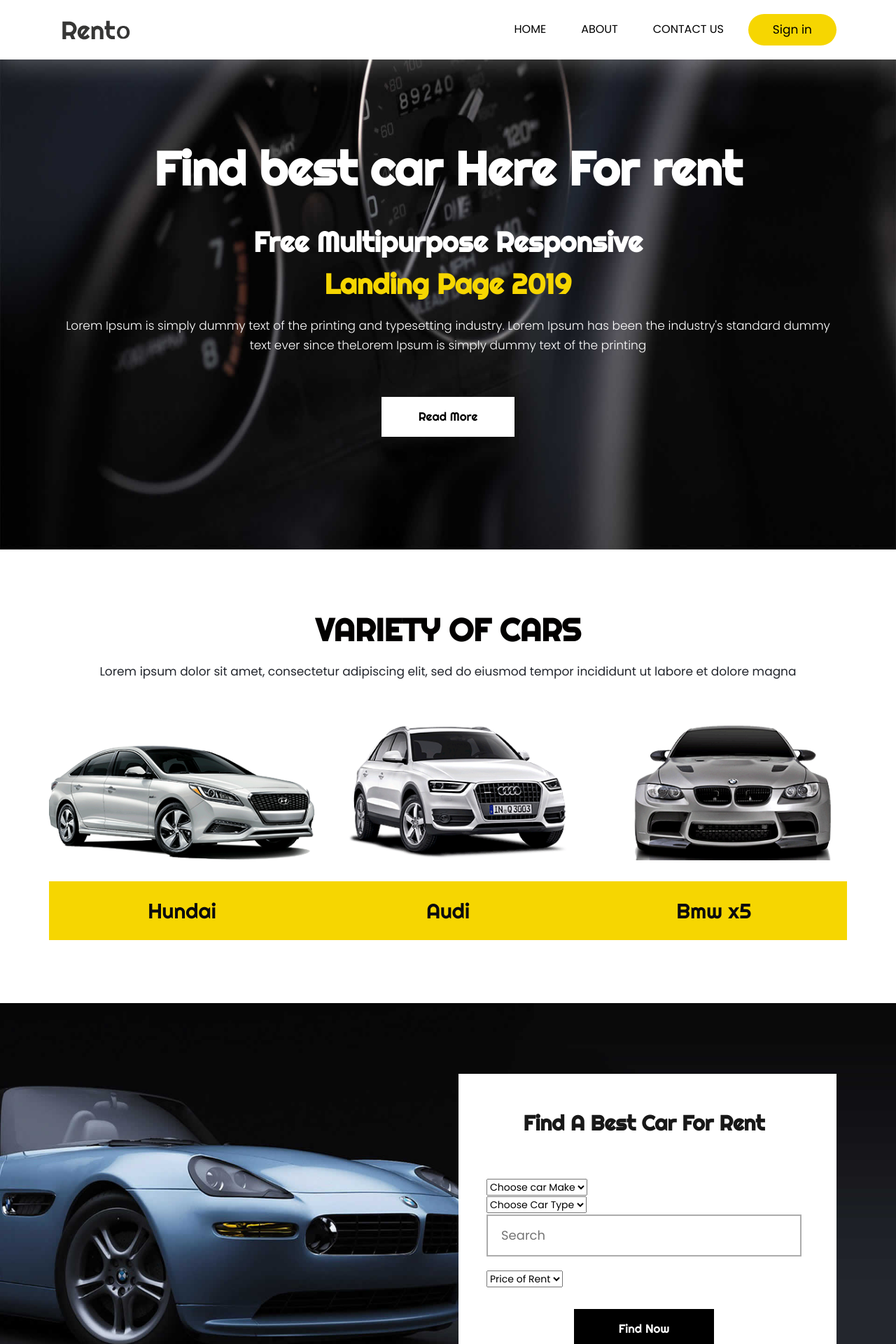
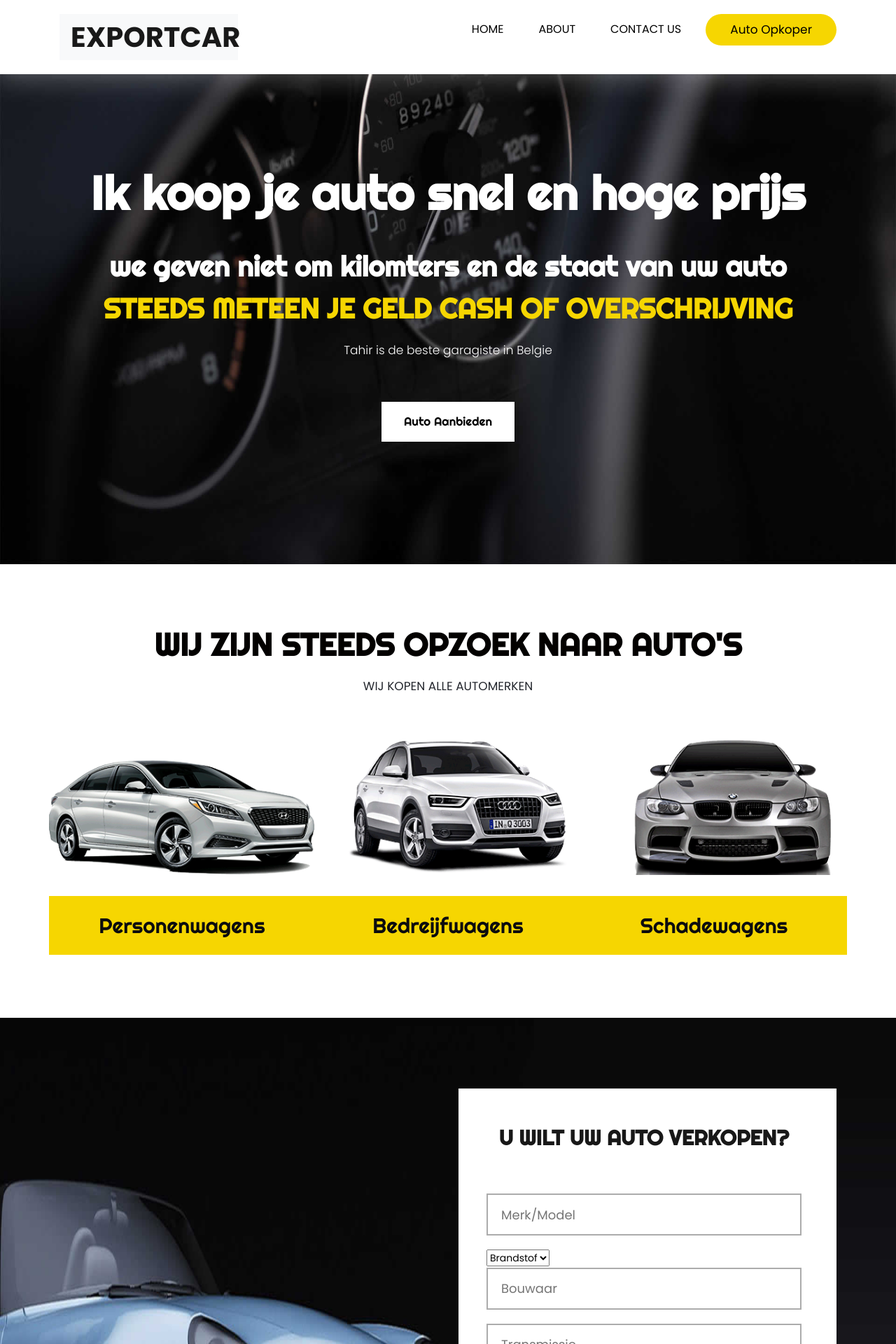
Before and after one commit to SagingaliMamay/exportcar.be, a Django app: page / in a window 1280 px wide. Shown: the top 1920 px of the page at 70% size. Run offline with Django 4.2, Linux system fonts and the light colour scheme; some libraries are stand-ins or nearby versions.

Commit message:
front end 1st part is done

```diff
--- a/exportcar/website/templates/home.html
+++ b/exportcar/website/templates/home.html
@@ -16,7 +16,6 @@
       <meta name="author" content="">
       <!-- bootstrap css -->
       <link rel="stylesheet" href="{% static 'website/css/bootstrap.min.css'%}">
-      <link rel="stylesheet" href="{% static 'style.css' %}">
       <!-- style css -->
       <link rel="stylesheet" href="{% static 'website/css/style.css' %}">
       <!-- Responsive-->
@@ -49,7 +48,12 @@
                      <div class="full">
                         <div class="center-desk">
                            <div class="logo">
-                              <a href="index.html"><img src="{% static 'website/images/logo.png' %}" alt="#" /></a>
+                              <nav class="navbar navbar-expand-lg navbar-light bg-light">
+                                    <a class="navbar-brand" href="#">ExportCar</a>
+                                    <button class="navbar-toggler" type="button" data-toggle="collapse" data-target="#navbarSupportedContent" aria-controls="navbarSupportedContent" aria-expanded="false" aria-label="Toggle navigation">
+                                      <span class="navbar-toggler-icon"></span>
+                                    </button>
+                              <a href="index.html"><img src="{% static 'website/images/car_img3.png' %}" alt="#"/></a>
                            </div>
                         </div>
                      </div>
@@ -71,7 +75,7 @@
                                  <a class="nav-link" href="#">Contact us</a>
                               </li>
                            </ul>
-                           <div class="sign_btn"><a href="#">Sign in</a></div>
+                           <div class="sign_btn"><a href="#">Auto Opkoper</a></div>
                         </div>
                      </nav>
                   </div>
@@ -87,14 +91,14 @@
             <div class="row d_flex">
                <div class="col-md-12">
                   <div class="text-bg">
-                     <h1>Find best car Here For rent</h1>
-                     <strong>Free Multipurpose Responsive</strong>
-                     <span>Landing Page 2019</span>
+                     <h1>Ik koop je auto snel en hoge prijs</h1>
+                     <strong>we geven niet om kilomters en de staat van uw auto</strong>
+                     <span>STEEDS METEEN JE GELD CASH OF OVERSCHRIJVING</span>
                      <p>
-                        Lorem Ipsum is simply dummy text of the printing and typesetting industry. Lorem Ipsum has been the industry's standard dummy text ever since theLorem Ipsum is simply dummy text of the printing
+                       Tahir is de beste garagiste in Belgie
                         <head></head>
                      </p>
-                     <a href="#">Read More</a>
+                     <a href="#">Auto Aanbieden</a>
                   </div>
                </div>
             </div>
@@ -108,8 +112,8 @@
             <div class="row">
                <div class="col-md-12">
                   <div class="titlepage">
-                     <h2>VARIETY OF CARS </h2>
-                     <span>Lorem ipsum dolor sit amet, consectetur adipiscing elit, sed do eiusmod tempor incididunt ut labore et dolore magna</span>
+                     <h2>WIJ ZIJN STEEDS OPZOEK NAAR AUTO'S</h2>
+                     <span>WIJ KOPEN ALLE AUTOMERKEN</span>
                   </div>
                </div>
             </div>
@@ -117,19 +121,19 @@
                <div class="col-md-4 padding_leri">
                   <div class="car_box">
                      <figure><img src="{% static 'website/images/car_img1.png' %}" alt="#"/></figure>
-                     <h3>Hundai</h3>
+                     <h3>Personenwagens</h3>
                   </div>
                </div>
                <div class="col-md-4 padding_leri">
                   <div class="car_box">
                      <figure><img src="{% static 'website/images/car_img2.png' %}" alt="#"/></figure>
-                     <h3>Audi</h3>
+                     <h3>Bedreijfwagens</h3>
                   </div>
                </div>
                <div class="col-md-4 padding_leri">
                   <div class="car_box">
                      <figure><img src="{% static 'website/images/car_img3.png' %}" alt="#"/></figure>
-                     <h3>Bmw x5</h3>
+                     <h3>Schadewagens</h3>
                   </div>
                </div>
             </div>
@@ -149,27 +153,45 @@
                      <div class="col-md-6 offset-md-6">
                         <form class="main_form">
                            <div class="titlepage">
-                              <h2>Find A  Best Car For Rent</h2>
+                              <h2>U WILT UW AUTO VERKOPEN?</h2>
                            </div>
                            <div class="row">
-                              <div class="col-md-12 ">
-                                 <select>
-                                    <option value="0">Choose car Make</option>
-                                    <option value="1">1</option>
-                                    <option value="2">2</option>
-                                    <option value="3">3</option>
+                              <div class="col-md-12">
+                                 <input class="contactus" placeholder="Merk/Model" type="Search" name="merk">
+                              </div>
+                              <div class="col-md-12">
+                                 <select name="energy">
+                                    <option value="0">Brandstof</option>
+                                    <option value="1">Diesel</option>
+                                    <option value="2">Benzine</option>
+                                    <option value="3">Electrisch</option>
+                                    <option value="3">Hybrid</option>
+                                    <option value="3">PLG</option>
                                  </select>
                               </div>
                               <div class="col-md-12">
-                                 <select>
-                                    <option value="0">Choose Car Type </option>
-                                    <option value="1">1</option>
-                                    <option value="2">2</option>
-                                    <option value="3">3</option>
-                                 </select>
+                                 <input class="contactus" placeholder="Bouwaar" type="Bouwaar" name="year">
                               </div>
                               <div class="col-md-12">
-                                 <input class="contactus" placeholder="Search" type="Search" name="Search">
+                                 <input class="contactus" placeholder="Transmissie" type="Transmissie" name="transmission">
+                              </div>
+                              <div class="col-md-12">
+                                 <input class="contactus" placeholder="Kilometerstand" type="KM" name="km">
+                              </div>
+                              <div class="col-md-12">
+                                 <input class="contactus" placeholder="Richtprijs" type="Search" name="Search">
+                              </div>
+                              <div class="col-md-12">
+                                 <input class="contactus" placeholder="Richtprijs" type="Search" name="Search">
+                              </div>
+                              <div class="col-md-12">
+                                 <input class="contactus" placeholder="Richtprijs" type="Search" name="Search">
+                              </div>
+                              <div class="col-md-12">
+                                 <input class="contactus" placeholder="Richtprijs" type="Search" name="Search">
+                              </div>
+                              <div class="col-md-12">
+                                 <input class="contactus" placeholder="Richtprijs" type="Search" name="Search">
                               </div>
                               <div class="col-md-12">
                                  <select>
```
Also changed, not shown: exportcar/static/website/images/logo.png (deleted).
